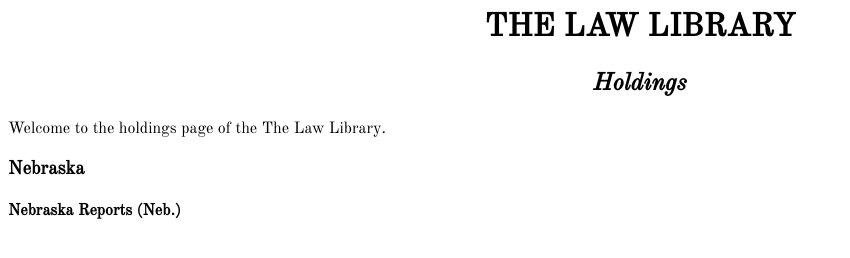
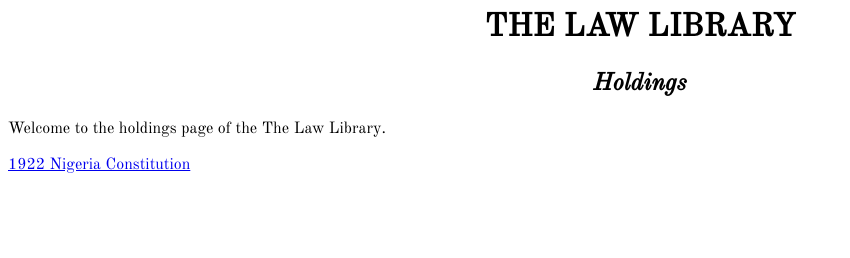
Before and after one commit to TheLawLibrary/holdings, a plain HTML site: page index.html in a window 1280 px wide. Shown: the whole page, without its empty margins (0-850 px from the left). Drawn offline with Linux system fonts and the light colour scheme.

Commit message:
index update

```diff
--- a/index.html
+++ b/index.html
@@ -6,7 +6,6 @@
     <h1 style="text-align:center">THE LAW LIBRARY</h1>
     <h2 style="text-align:center"><i>Holdings</i></h2>
     <p>Welcome to the holdings page of the The Law Library.</p>
-    <h3>Nebraska</h3>
-    <h4>Nebraska Reports (Neb.)</h4>
+    <p><a href="/holdings/international/nigeria/1922-constitution.html">1922 Nigeria Constitution</a></p>
   </body>
 </html>
```
